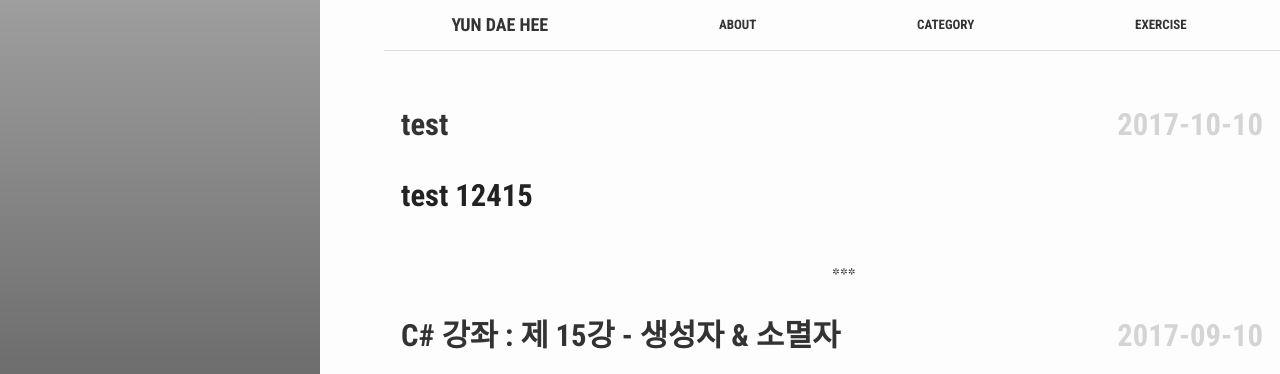
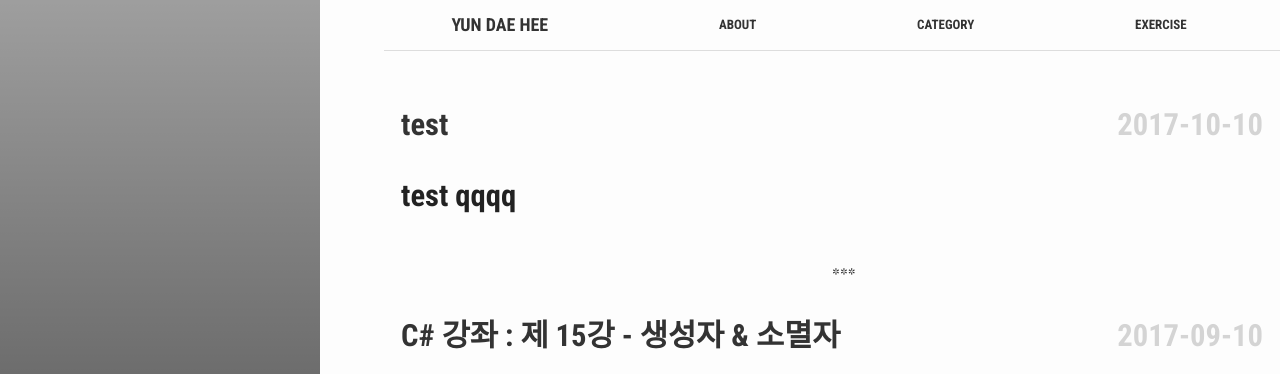
Before and after one commit to test076923/test076923.github.io, a Jekyll site: the page built from index.html, in a window 1280 px wide and 900 px high. Shown: the top 374 px of the window. Built offline with Jekyll 4.4.1, drawn with Linux system fonts in a browser that asks for light colours; comment, search, counter and statistics services are not loaded.

Commit message:
Update 2017-10-10-ssstest.md

```diff
--- a/_posts/2017-10-10-ssstest.md
+++ b/_posts/2017-10-10-ssstest.md
@@ -11,11 +11,11 @@
 author: 윤대희
 ---
 
-## test 12415 ##
+## test qqqq ##
 
-{{ site.tags | categories }}
+1: {{ site.tags | first }}
 <br>
-{{ site.tags.categories }}
+2: {{ site.tags | last }}
 
 {% if site.categories == "posts" %}
 
```
